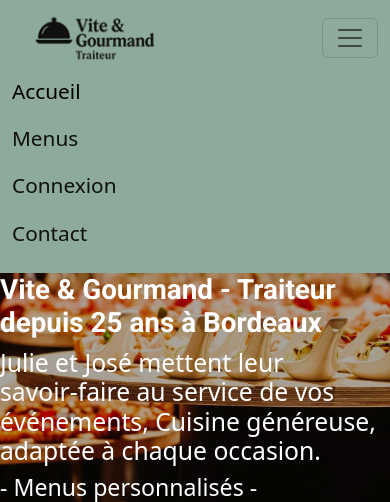
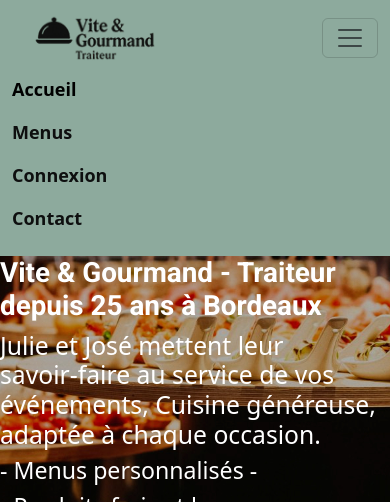
Before and after one commit to StfRem/Project_ECF_vscode, a PHP site: page / in a window 390 px wide, after a click that opens the changed part. Shown: the top 502 px of the page. Run offline with PHP 8.4, Linux system fonts and the light colour scheme.

Commit message:
ajout bold navlink et police responsive

```diff
--- a/assets/css/style.css
+++ b/assets/css/style.css
@@ -25,17 +25,21 @@
     background-image: url(../images/traiteur.jpg);
     background-size: cover;
     background-attachment: fixed;   /* Pour que l'image de fond reste fixe lors du défilement */
-    color: white;
+    color: white;  /*texte en blanc pour être lisible sur l'image de fond */
 }
-
 
 .navbar {
   background-color: #8DAA9D;
 }
 
-.nav-link {
-  font-size: 1.3rem;
+.nav-link { /*police desktop*/
+  font-size: 32px;
   color: #0E0F0F
+}
+@media (max-width: 768px) { /*police mobile*/
+  .nav-link {
+    font-size: 18px;
+  }
 }
 
 .nav-link:hover {
--- a/index.html
+++ b/index.html
@@ -11,16 +11,6 @@
 </head>
 
 <body>
-        <!--header>
-    <img src="./assets/images/logo.png" alt="logo entreprise">
-    <ul class="menu-haut">
-        <li><a href="#">Accueil</a></li>
-        <li><a href="#">Menus</a></li>
-        <li><a href="#">Connexion</a></li>
-        <li><a href="#">Contact</a></li>
-    </ul>
-    <div class="header-empty"></div>
-</header>-->
     <header>
         <nav class="navbar navbar-expand-lg bg-body-tertiary">
             <div class="container-fluid">
@@ -40,23 +30,21 @@
                 <div class="collapse navbar-collapse" id="navbarMenu">
                     <ul class="navbar-nav mx-auto mb-2 mb-lg-0">
                         <li class="nav-item">
-                            <a class="nav-link active" href="#">Accueil</a>
+                            <a class="nav-link active fw-bold" href="#">Accueil</a>
                         </li>
                         <li class="nav-item">
-                            <a class="nav-link" href="#">Menus</a>
+                            <a class="nav-link fw-bold" href="#">Menus</a>
                         </li>
                         <li class="nav-item">
-                            <a class="nav-link" href="#">Connexion</a>
+                            <a class="nav-link fw-bold" href="#">Connexion</a>
                         </li>
                         <li class="nav-item">
-                            <a class="nav-link" href="#">Contact</a>
+                            <a class="nav-link fw-bold" href="#">Contact</a>
                         </li>
                     </ul>
                 </div>
-
             </div>
         </nav>
-
     </header>
 
 
```
Lines whose indentation alone changed are shown as unchanged.
